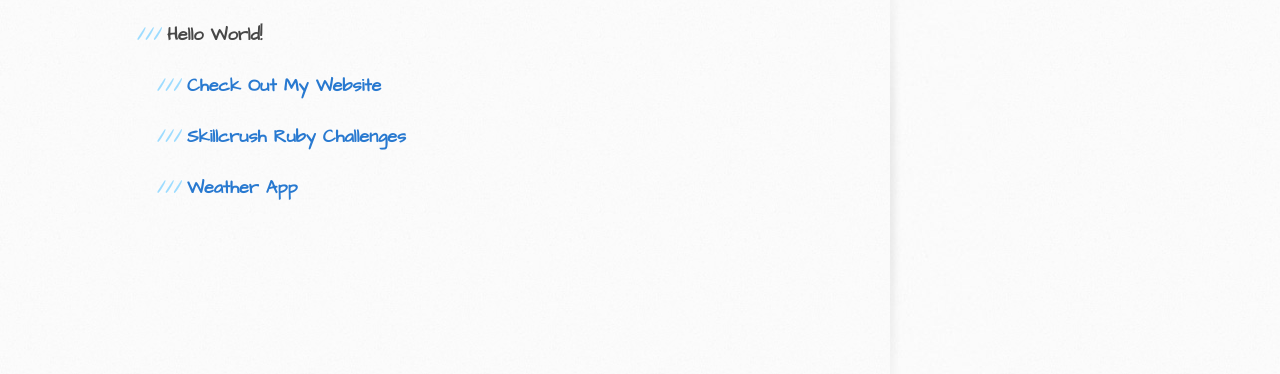
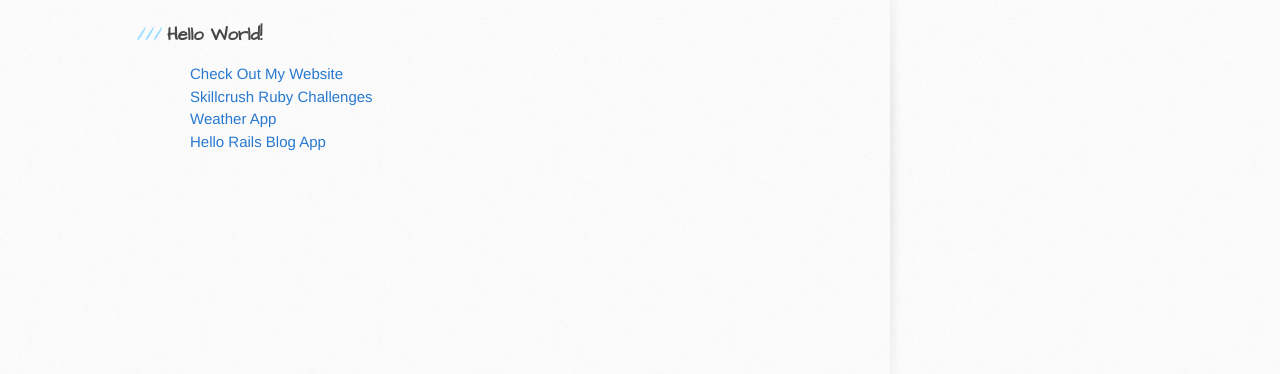
Before and after one commit to jenthebest/jenthebest.github.io, a plain HTML site: page index.html in a window 1280 px wide. Shown: the part 264-638 px from the top of the page. Drawn offline with Linux system fonts and the light colour scheme.

Commit message:
Updated homepage

```diff
--- a/index.html
+++ b/index.html
@@ -33,9 +33,10 @@
 
 <h3>Hello World!</h3>
 <ul>
-  <li><h3><a href="http://www.jenthebest.com" target="_BLANK">Check Out My Website</a></h3></li>
-  <li><h3><a href="https://github.com/jenthebest/ruby-challenges" target="_BLANK">Skillcrush Ruby Challenges</a></h3></li>
-  <li><h3><a href="https://pacific-waters-2258.herokuapp.com/" target="_BLANK">Weather App</a></h3></li>
+  <li><a href="http://www.jenthebest.com" target="_BLANK">Check Out My Website</a></li>
+  <li><a href="https://github.com/jenthebest/ruby-challenges" target="_BLANK">Skillcrush Ruby Challenges</a></li>
+  <li><a href="https://pacific-waters-2258.herokuapp.com/" target="_BLANK">Weather App</a></li>
+  <li><a href="https://protected-taiga-9718.herokuapp.com/" target="_BLANK">Hello Rails Blog App</a></li>
 </ul>
 
 
```
